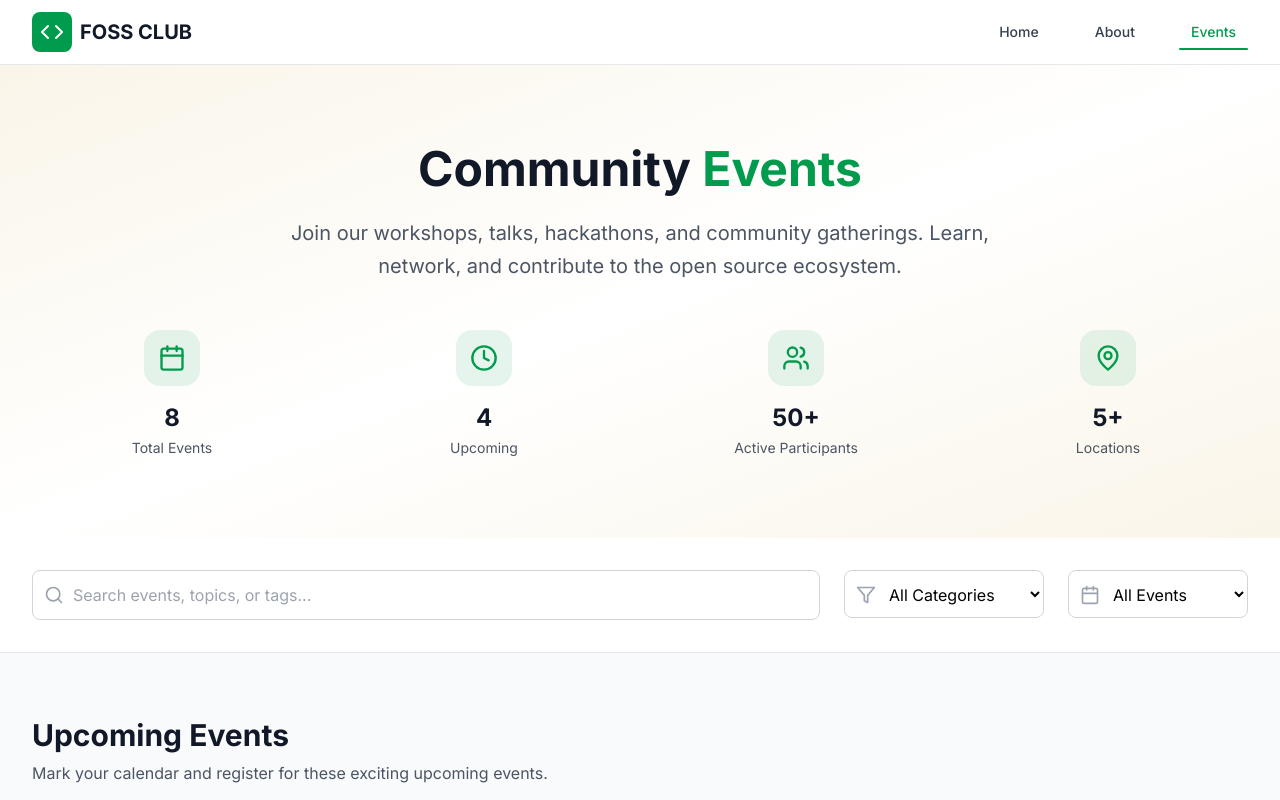
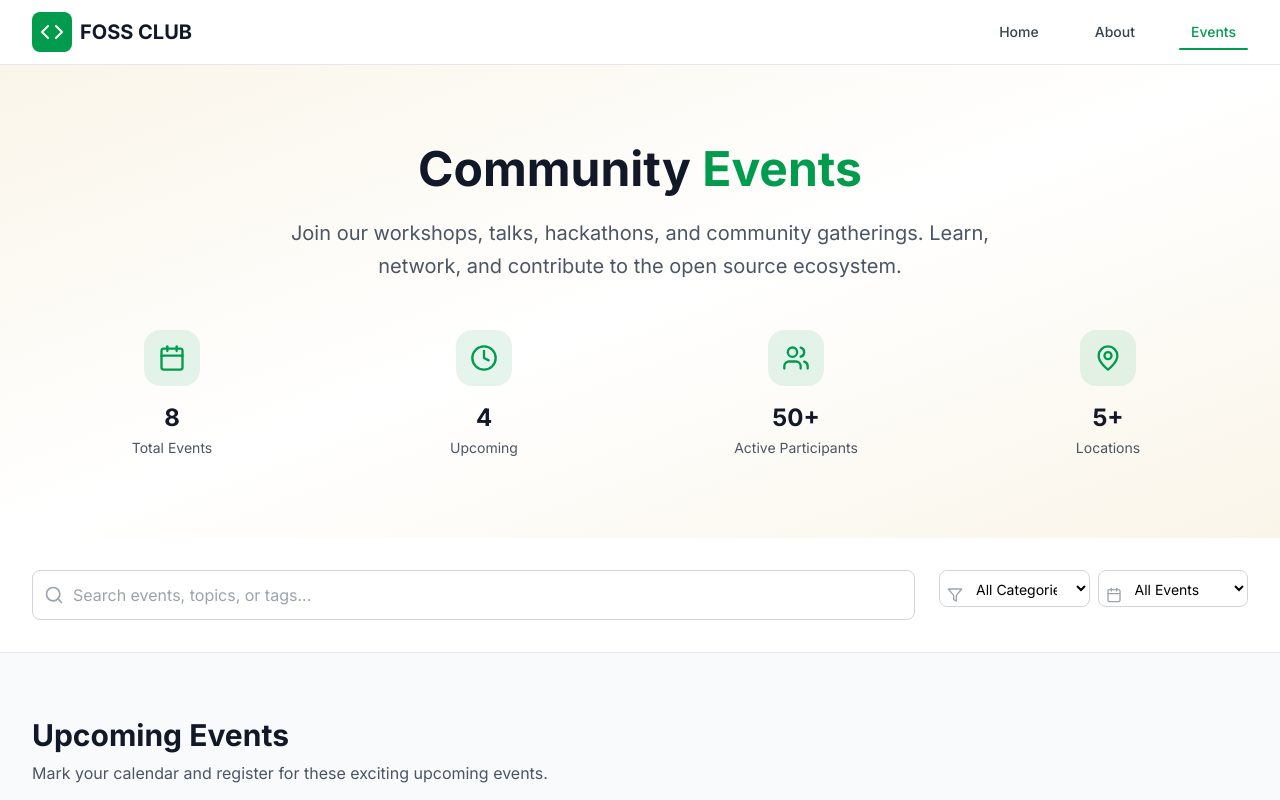
Before and after one commit to abhi-jithb/Foss-Ceknpy, a React (Vite) app: page /events in a window 1280 px wide. Shown: the top 800 px of the page. Built offline with nearby package versions, Linux system fonts and the light colour scheme.

Commit message:
event page ui modified

```diff
--- a/src/pages/Events.tsx
+++ b/src/pages/Events.tsx
@@ -76,7 +76,7 @@ const Events: React.FC = () => {
           </div>
 
           {/* Event Stats */}
-          <div className="grid grid-cols-2 lg:grid-cols-4 gap-8">
+          <div className="grid grid-cols-4 lg:grid-cols-4 gap-8 sm:grid-cols-4 gap-2">
             {[
               { label: 'Total Events', value: events.length.toString(), icon: Calendar },
               { label: 'Upcoming', value: upcomingEvents.length.toString(), icon: Clock },
@@ -95,12 +95,12 @@ const Events: React.FC = () => {
         </div>
       </section>
 
-      {/* Filters Section */}
      <section className="py-8 bg-white border-b border-gray-200">
   <div className="max-w-7xl mx-auto px-4 sm:px-6 lg:px-8">
-          <div className="flex flex-col lg:flex-row gap-6">
-            {/* Search */}
-            <div className="flex-1 relative">
+    {/* Outer flex: on lg screens, row; on small screens, column */}
+    <div className="flex flex-col gap-4 lg:flex-row lg:gap-6">
+      {/* Search - always full width on small, flex-1 on large */}
+      <div className="relative w-full lg:flex-1">
         <Search className="absolute left-3 top-1/2 transform -translate-y-1/2 w-5 h-5 text-gray-400" />
         <input
           type="text"
@@ -111,13 +111,15 @@ const Events: React.FC = () => {
         />
       </div>
 
+      {/* Filters: row on small screens, column on large */}
+      <div className="flex flex-row gap-2 w-full lg:w-auto lg:flex-row">
         {/* Category Filter */}
-            <div className="relative">
-              <Filter className="absolute left-3 top-1/2 transform -translate-y-1/2 w-5 h-5 text-gray-400" />
+        <div className="relative flex-1">
+          <Filter className="absolute left-2 top-1/2 transform -translate-y-1/2 w-4 h-4 text-gray-400" />
           <select
             value={selectedCategory}
             onChange={(e) => setSelectedCategory(e.target.value)}
-                className="pl-10 pr-8 py-3 border border-gray-300 rounded-lg focus:ring-2 focus:ring-foss-green focus:border-transparent transition-all duration-200 bg-white min-w-[200px]"
+            className="pl-8 pr-4 py-2 text-sm border border-gray-300 rounded-lg focus:ring-2 focus:ring-foss-green focus:border-transparent transition-all duration-200 bg-white w-full min-w-0"
           >
             {categories.map(category => (
               <option key={category} value={category}>
@@ -128,12 +130,12 @@ const Events: React.FC = () => {
         </div>
 
         {/* Status Filter */}
-            <div className="relative">
-              <Calendar className="absolute left-3 top-1/2 transform -translate-y-1/2 w-5 h-5 text-gray-400" />
+        <div className="relative flex-1">
+          <Calendar className="absolute left-2 top-1/2 transform -translate-y-1/2 w-4 h-4 text-gray-400" />
           <select
             value={selectedStatus}
             onChange={(e) => setSelectedStatus(e.target.value)}
-                className="pl-10 pr-8 py-3 border border-gray-300 rounded-lg focus:ring-2 focus:ring-foss-green focus:border-transparent transition-all duration-200 bg-white min-w-[180px]"
+            className="pl-8 pr-4 py-2 text-sm border border-gray-300 rounded-lg focus:ring-2 focus:ring-foss-green focus:border-transparent transition-all duration-200 bg-white w-full min-w-0"
           >
             {statuses.map(status => (
               <option key={status} value={status}>
@@ -144,7 +146,9 @@ const Events: React.FC = () => {
         </div>
       </div>
     </div>
+  </div>
 </section>
+
 
       {/* Events Content */}
       <section className="py-16">
```
Lines whose indentation alone changed are shown as unchanged.
